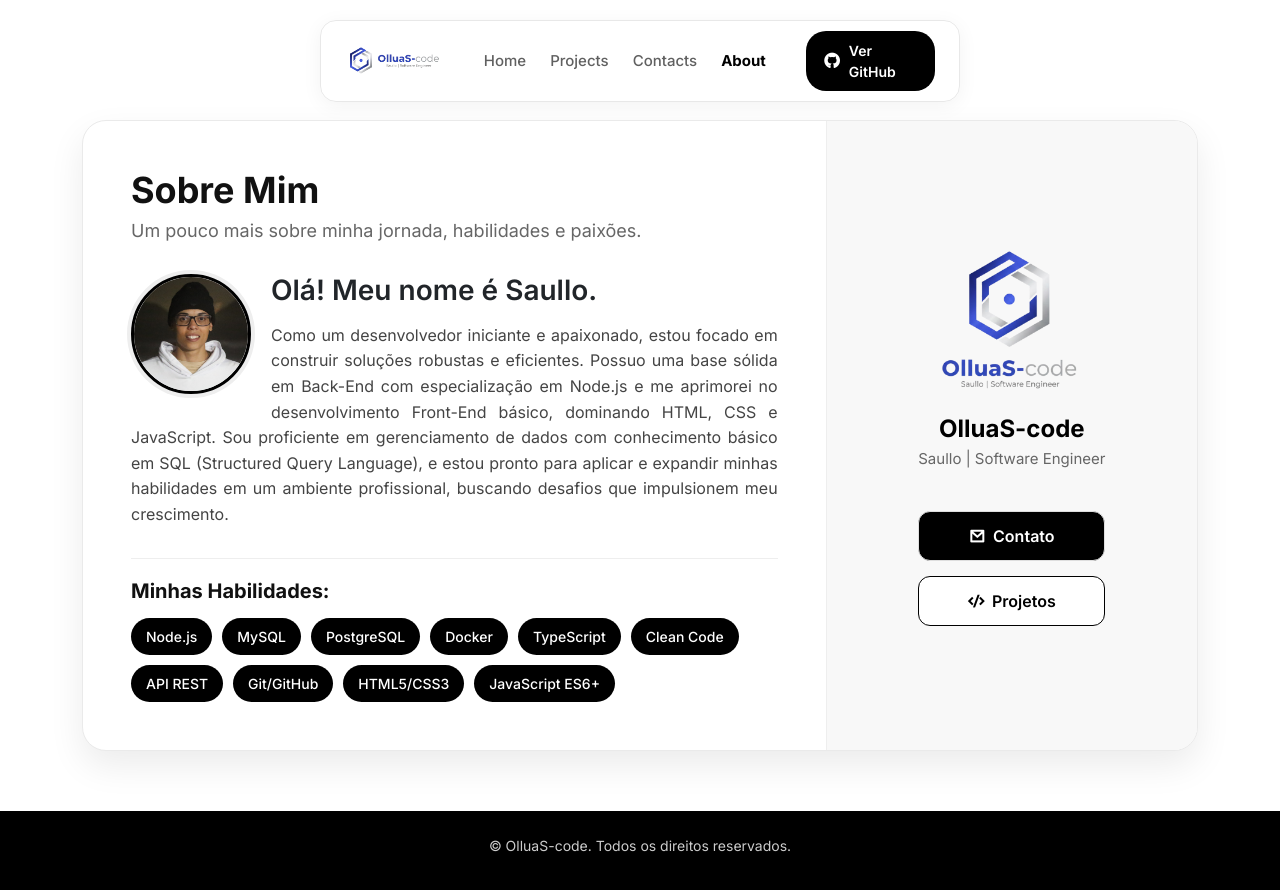
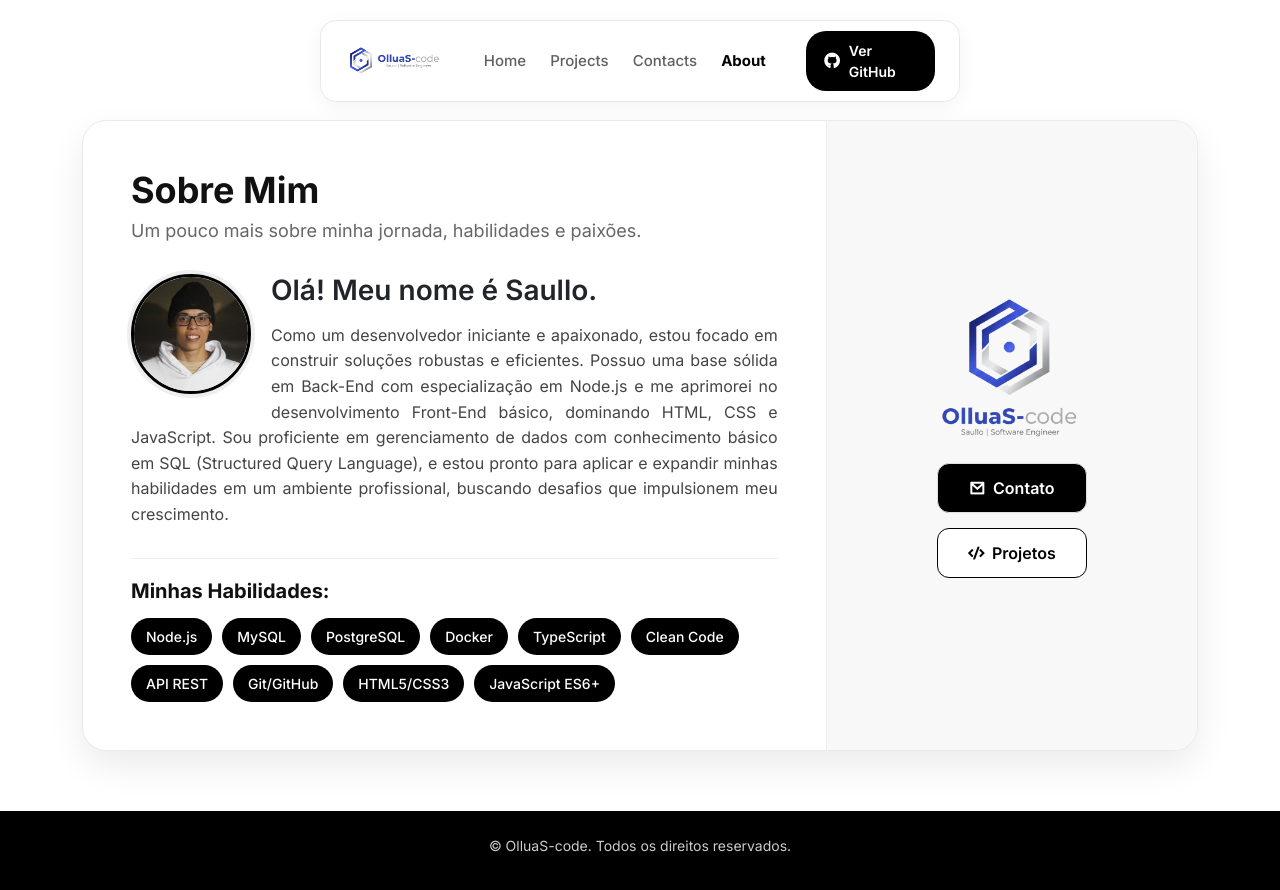
Before and after one commit to OlluaS-code/OlluaS-code.github.io, a plain HTML site: page sobre.html in a window 1280 px wide. Drawn offline with nearby package versions, Linux system fonts and the light colour scheme.

Commit message:
Removing redundancy in About

```diff
--- a/sobre.html
+++ b/sobre.html
@@ -87,11 +87,6 @@
                 <img src="img/LogoTipo-text.png" alt="Logo OlluaS-code">
               </div>
 
-              <div class="brand-info">
-                <h3>OlluaS-code</h3>
-                <p>Saullo | Software Engineer</p>
-              </div>
-
               <div class="contact-links-brand">
                 <a href="contato.html" class="btn-contact-brand"><i class="ri-mail-line me-2"></i> Contato</a>
                 <a href="projetos.html" class="btn-contact-brand secondary-brand"><i
--- a/style.css
+++ b/style.css
@@ -658,12 +658,6 @@ nav .nav-links a.active {
   margin-bottom: 20px;
 }
 
-.brand-info h3 {
-  font-size: 24px;
-  font-weight: 700;
-  color: #000;
-  margin-bottom: 5px;
-}
 
 .brand-info p {
   font-size: 15px;
```
